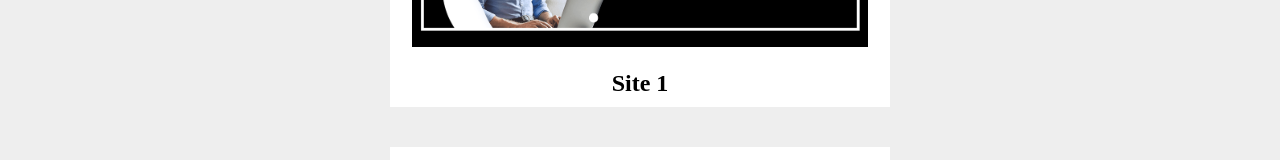
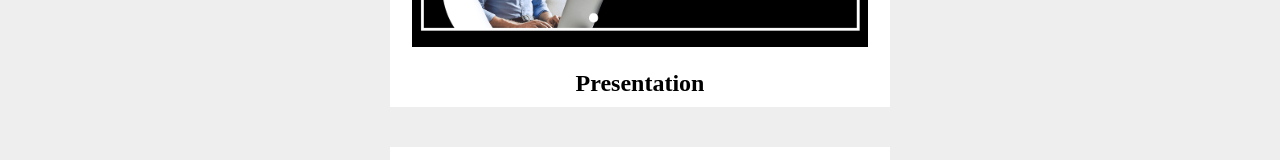
Before and after one commit to AbderraoufZ/portfolio, a plain HTML site: page works.html in a window 1280 px wide. Shown: the part 360-520 px from the top of the page. Drawn offline with Linux system fonts and the light colour scheme.

Commit message:
Update works.html

```diff
--- a/works.html
+++ b/works.html
@@ -23,7 +23,7 @@
         <div class="worksPresentation">
             <div class="work">
                 <div class="imageSite"><a href="https://abderraoufz.github.io/Presentation/" target="_blank"><img src="./resource/img/presentation.png" alt=""></a></div>
-                <div class="title"><h2>Site 1</h2></div>
+                <div class="title"><h2>Presentation</h2></div>
             </div>
             <div class="work">
                 <div class="imageSite"><a href="" target="_blank"><img src="./resource/img/site2.jpg" alt=""></a></div>
```
